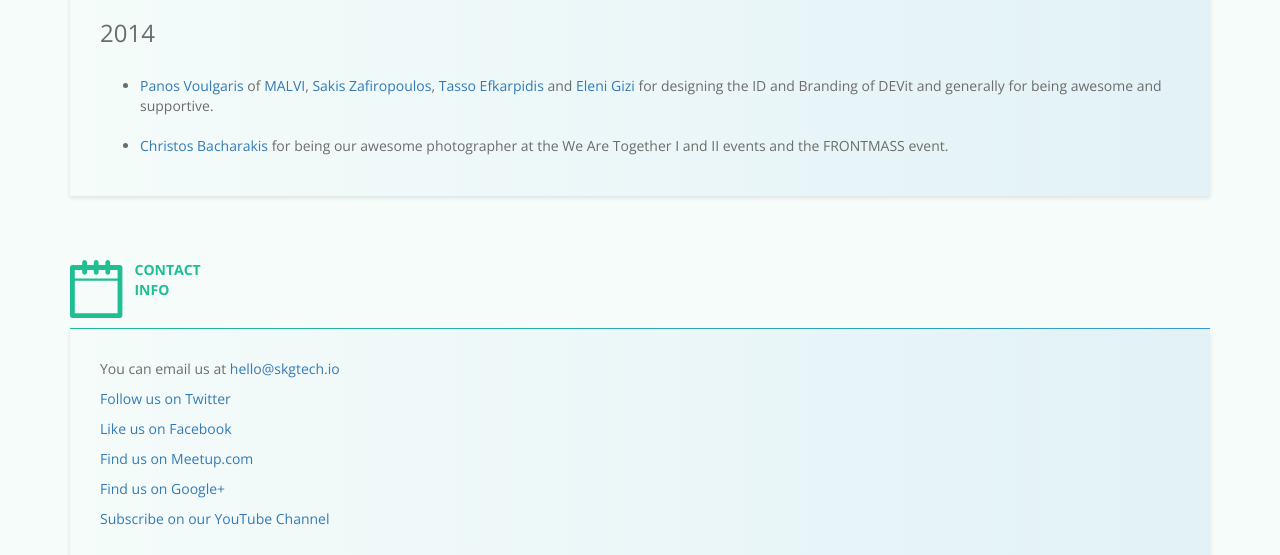
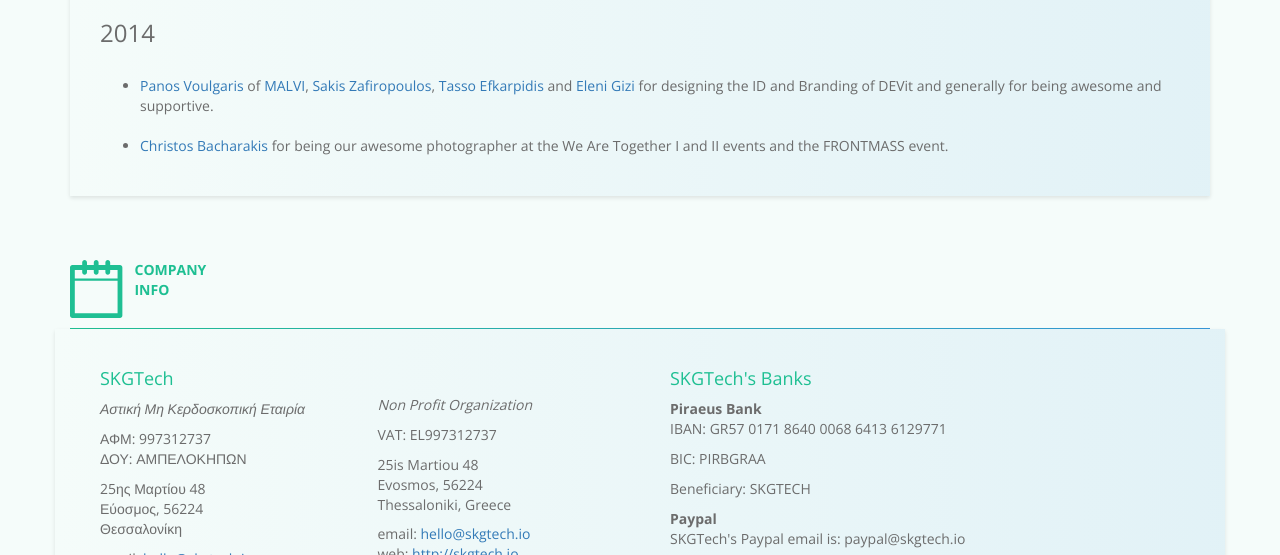
Before and after one commit to skgtech/skgtech.github.io, a Jekyll site: the page built from about/index.html, in a window 1280 px wide and 900 px high, scrolled down 835 px, cut to the strip 0-555 px from the top of the window. Built offline with Jekyll 4.4.1, drawn with Linux system fonts in a browser that asks for light colours; nearby versions of some CDN libraries.

Commit message:
remove contact section #64

```diff
--- a/about/index.html
+++ b/about/index.html
@@ -69,27 +69,6 @@ weight: 80
         </li>
       </ul>
     </div>
-  </div>
-</div>
-
-<div class="section" id="contact">
-  <header>
-    <div class="appellation">
-      {% include index/icons/calendar.html %}
-      <div class="appellation-text">
-        Contact Info
-      </div>
-    </div>
-  </header>
-  <div class="separator"></div>
-  <div class="gradient-background credits section-padding contact">
-    <p>You can email us at <a href="mailto:hello@skgtech.io" title="email SKGTech">hello@skgtech.io</a></p>
-
-    <p><a href="https://twitter.com/skg_tech">Follow us on Twitter</a></p>
-    <p><a href="https://www.facebook.com/skgtech.io">Like us on Facebook</a></p>
-    <p><a href="http://www.meetup.com/SKGTech/">Find us on Meetup.com</a></p>
-    <p><a href="https://plus.google.com/u/0/b/112904168744834159238/+SKGTech-community/posts">Find us on Google+</a></p>
-    <p><a href="https://www.youtube.com/channel/UCHh9IjeM7L5Xfhy_EmTvhFw">Subscribe on our YouTube Channel</a></p>
   </div>
 </div>
 
```
